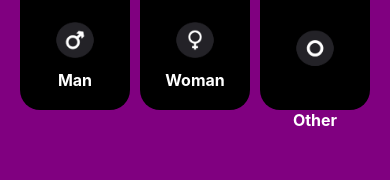
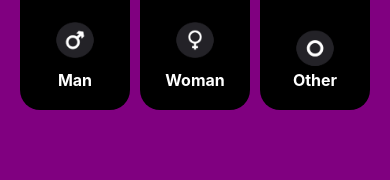
Before and after one commit to Sedinamm/HealthX, a React Native app: screen /Question1 in a window 390 px wide. Shown: the part 621-801 px from the top of the page. Built offline with nearby package versions, Linux system fonts and the light colour scheme.

Commit message:
text style correction

```diff
--- a/Screens/Question1.js
+++ b/Screens/Question1.js
@@ -136,10 +136,10 @@ const Question1 = () => {
                   textAlign: "center",
                   fontSize: 16,
                   fontWeight: "700",
-                  // position: "absolute",
-                  // top: 100,
-                  // left: 0,
-                  // right: 0,
+                  position: "absolute",
+                  top: 100,
+                  left: 0,
+                  right: 0,
                 }}
               >
                 Other
```
